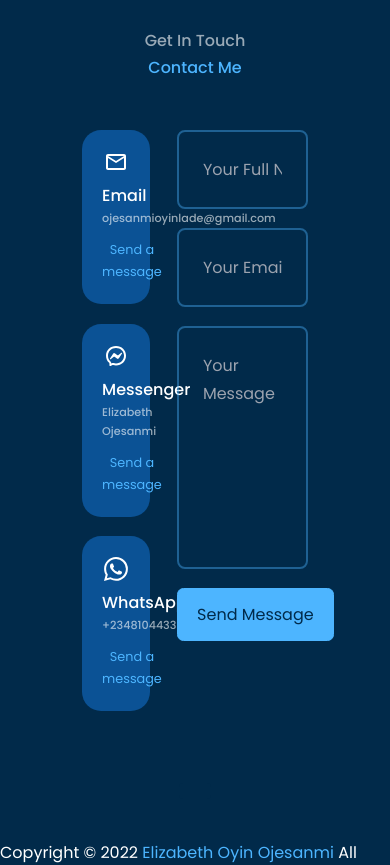
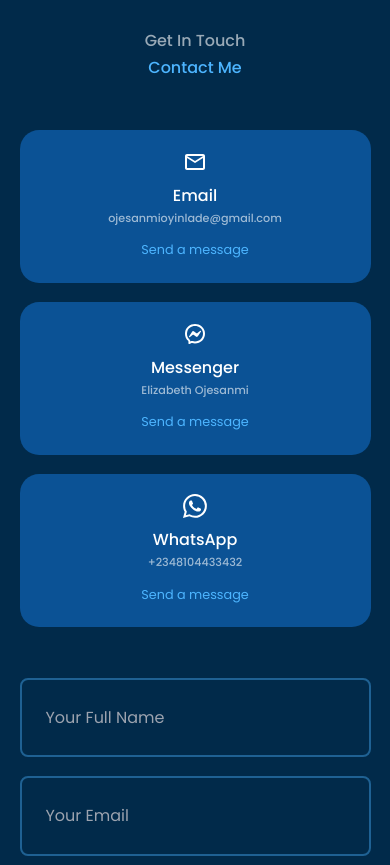
Before and after one commit to Lizdev-05/portfoliov2, a React (Create React App) app: page / in a window 390 px wide. Shown: the part 6020-6885 px from the top of the page. Built offline with nearby package versions, Linux system fonts and the light colour scheme.

Commit message:
Add the success message

```diff
--- a/src/components/Contact/Contact.css
+++ b/src/components/Contact/Contact.css
@@ -72,7 +72,7 @@ textarea{
 
 /* ===============================  MEDIA QUERY (MEDIUM DEVICES) ========================== */
 @media screen and (max-width: 1024px) {
-    .container.contactContaainer{
+    .container.contactContainer{
         grid-template-columns: 1fr;
         gap: 2rem;
     }
@@ -80,7 +80,7 @@ textarea{
 
   /* ===============================  MEDIA QUERY (SMALL DEVICES) ========================== */
   @media screen and (max-width: 600px) {
-    .container.contactContaainer{
+    .container.contactContainer{
         grid-template-columns: 1fr;
        width: var(--container-width-sm);
     }
--- a/src/components/Contact/ContactForm.jsx
+++ b/src/components/Contact/ContactForm.jsx
@@ -7,32 +7,55 @@ const ContactForm = () => {
   const [email, setEmail] = useState("");
   const [message, setMessage] = useState("");
 
+//   const [messageError, setMessageError] = useState<boolean>(false);
+  const [success, setSuccess] = useState(false);
+
+
+    // if (message.trim().length < 1) {
+    //   raiseError("Message cannot be blank");
+    //   setMessageError(true);
+    //   return;
+    // }
+
+    // if (message.length < 5) {
+    //   raiseError("The message is too short");
+    //   setMessageError(true);
+    //   return;
+    // }
+
   const handleSubmit = async (e) => {
     e.preventDefault();
     const submission = { name, email, message };
-  console.log(submission);
     const { data } = await axios.post(
       `https://getform.io/f/${getFormKey}`,
       submission,
       { headers: { Accept: "application/json" } }
     );
     if(data.success){
-
+        setSuccess(true)
+        setName('');
+        setEmail('')
+        setMessage('');
     }
     console.log(data);
   };
 
+
+
   return (
     <form action="" onSubmit={handleSubmit}>
+        <h2>{success ? "Your message has been sent successfully" : " "}</h2>
       <input
         type="text"
         value={name}
         name="name"
         placeholder="Your Full Name"
+        minLength={3}
         required
         onChange={(e) => {
           setName(e.target.value);
         }}
+
       />
       <input
         type="email"
@@ -48,6 +71,7 @@ const ContactForm = () => {
         value={message}
         name="message"
         id=""
+        minLength={5}
         cols="30"
         rows="7"
         placeholder="Your Message"
```
